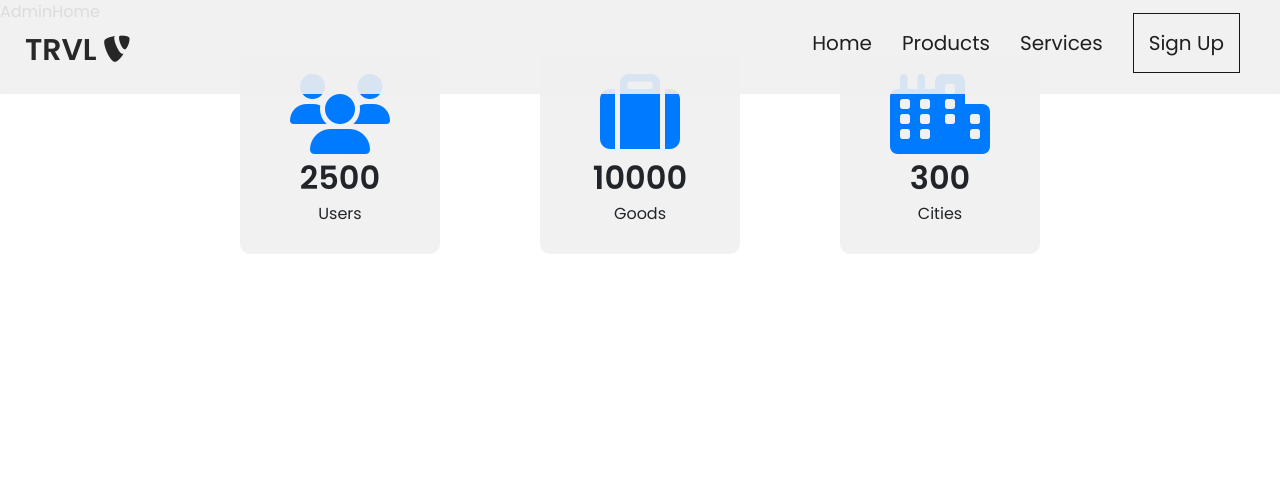
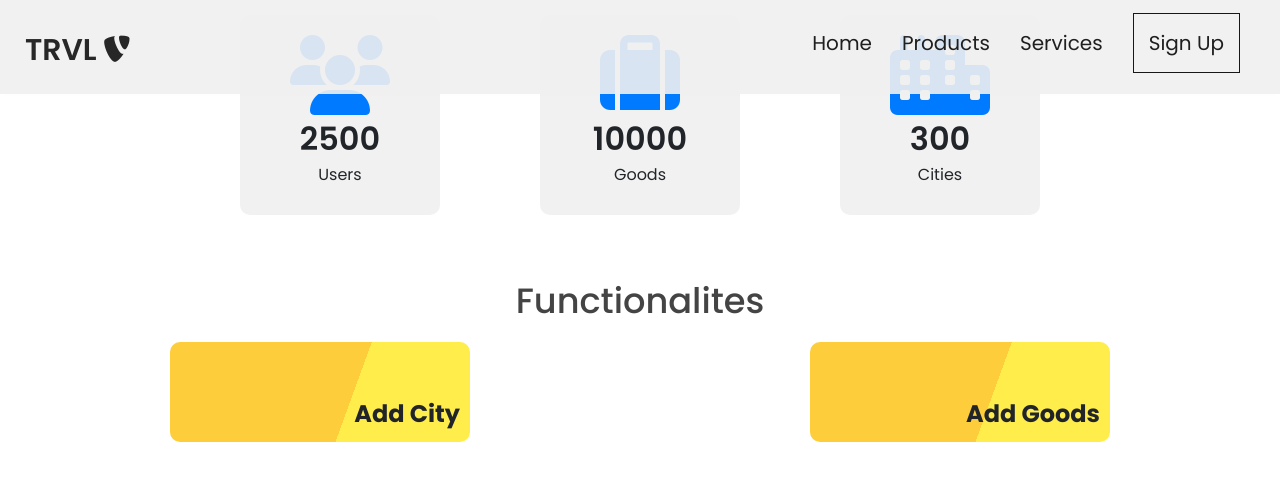
Before and after one commit to IITDh-Hackathon/Goods-Rental-Application, a React (Create React App) app in the folder client/: page /admin in a window 1280 px wide. Shown: the top 480 px of the page. Built offline with nearby package versions, Linux system fonts and the light colour scheme.

Commit message:
Added functionalities in admin

```diff
--- a/client/src/components/admin/AdminHome.js
+++ b/client/src/components/admin/AdminHome.js
@@ -1,11 +1,14 @@
 import React from 'react'
 import Stats from './Stats'
+import Functionalities from './Functionalities'
 
 const AdminHome = () => {
   return (
     <>
-    <div>AdminHome</div>
-    <Stats />
+      <div>
+        <Stats />
+        <Functionalities />
+      </div>
     </>
   )
 }
--- /dev/null
+++ b/client/src/components/admin/Functionalities.js
@@ -0,0 +1,17 @@
+import React from 'react'
+import FunctionalityCard from './FunctionalityCard'
+import '../../css/FunctionalityCss.css'
+
+const Functionalities = () => {
+  return (
+    <div>
+      <h1 className='title'>Functionalites</h1>
+      <div className="Functionality">
+        <FunctionalityCard feature="Add City" />
+        <FunctionalityCard feature="Add Goods" />
+      </div>
+    </div>
+  )
+}
+
+export default Functionalities
--- /dev/null
+++ b/client/src/components/admin/FunctionalityCard.js
@@ -0,0 +1,27 @@
+import React from 'react'
+import '../../css/FunctionalityCardCss.css'
+import { useNavigate } from 'react-router-dom';
+
+const FunctionalityCard = (props) => {
+    const {feature} = props;
+    const navigate = useNavigate();
+    const handleOnClick = () => {
+      if(feature==="Add City"){
+        navigate('/admin/addcity');
+      }
+      else{
+        navigate('/admin/addgoods');
+      }
+    }
+  return (
+    <div onClick={handleOnClick} >
+        <div className="FunctionalityCard">
+            <div className="FunctionalityCardTitle">
+                {feature}
+            </div>
+        </div>
+    </div>
+  )
+}
+
+export default FunctionalityCard
--- /dev/null
+++ b/client/src/css/FunctionalityCardCss.css
@@ -0,0 +1,22 @@
+.FunctionalityCard{
+    width: 300px ;
+    height: 100px;
+    background: linear-gradient(110deg, #fdcd3b 60%, #ffed4b 60%);
+    margin: 10px;
+    border-radius: 10px;
+    position: relative;
+    transition: all 0.30s cubic-bezier(0.25, 0.5, 0.5, 0.9);
+    -webkit-transition: all 0.30s cubic-bezier(0.25, 0.5, 0.5, 0.9);
+}
+.FunctionalityCard:hover {
+    transform: scale(1.1);
+    cursor: pointer;
+  }
+.FunctionalityCardTitle{
+    position: absolute;
+    bottom: 0;
+    right: 0;
+    font-size: 24px;
+    font-weight: bold;
+    margin: 10px;
+}
--- /dev/null
+++ b/client/src/css/FunctionalityCss.css
@@ -0,0 +1,9 @@
+.Functionality{
+    display: flex;
+    flex-wrap: wrap;
+    align-items: center ;
+    justify-content: space-around;
+}
+.title{
+    text-align: center;
+}
--- a/client/src/css/GoodsCardCss.css
+++ b/client/src/css/GoodsCardCss.css
@@ -10,6 +10,7 @@
   color: #333;
   text-align: left;
   box-shadow: 0 0 5px rgba(0, 0, 0, 0.15);
+  border-radius: 10px ;
 }
 .GoodsCard * {
   -webkit-box-sizing: border-box;
--- a/client/src/css/StatsCardCss.css
+++ b/client/src/css/StatsCardCss.css
@@ -1,13 +1,18 @@
 .StatsCard{
     width: 200px ;
     height: 200px;
-    background-color: rgba(240, 240, 240, 0.9);;
+    background-color: rgba(240, 240, 240, 0.9);
     border-radius: 10px;
     margin: 15px 50px ;
     padding: 20px 25px 50px;
     text-align: center;
+    transition: all 0.30s cubic-bezier(0.25, 0.5, 0.5, 0.9);
+    -webkit-transition: all 0.30s cubic-bezier(0.25, 0.5, 0.5, 0.9);
 }
-
+.StatsCard:hover{
+    transform: scale(1.1);
+    cursor: pointer;
+}
 .StatIcon{
     color: var(--main-color);
 }
--- a/client/src/css/StatsCss.css
+++ b/client/src/css/StatsCss.css
@@ -1,6 +1,6 @@
 .Stats{
     display: flex;
-    margin: 15px 10px;
+    margin-bottom: 50px;
     flex-wrap: wrap;
     justify-content: center ;
 }
```
